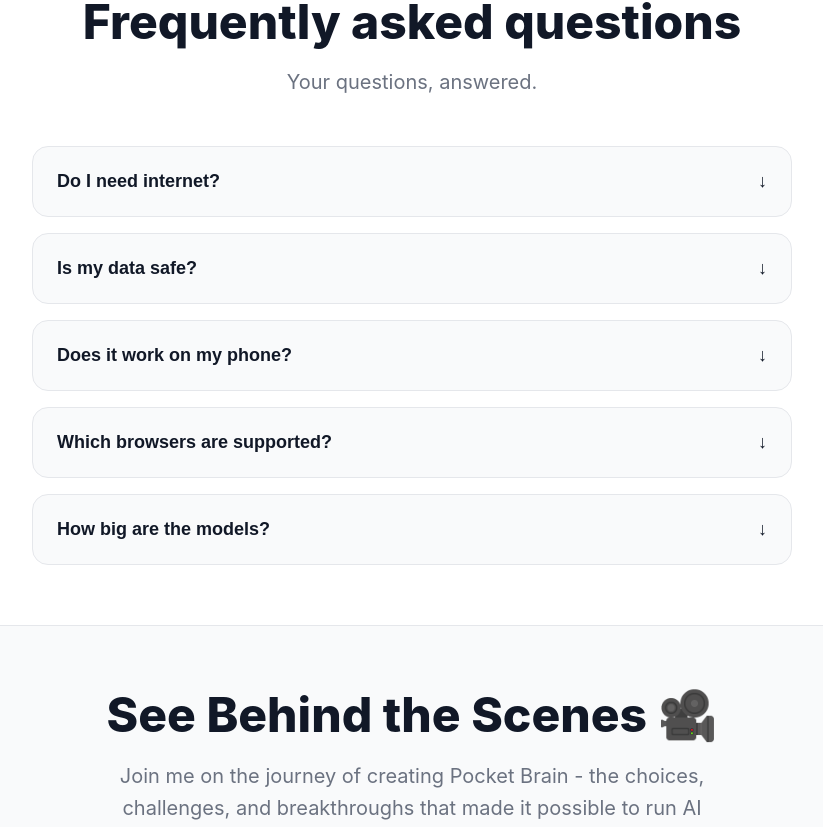
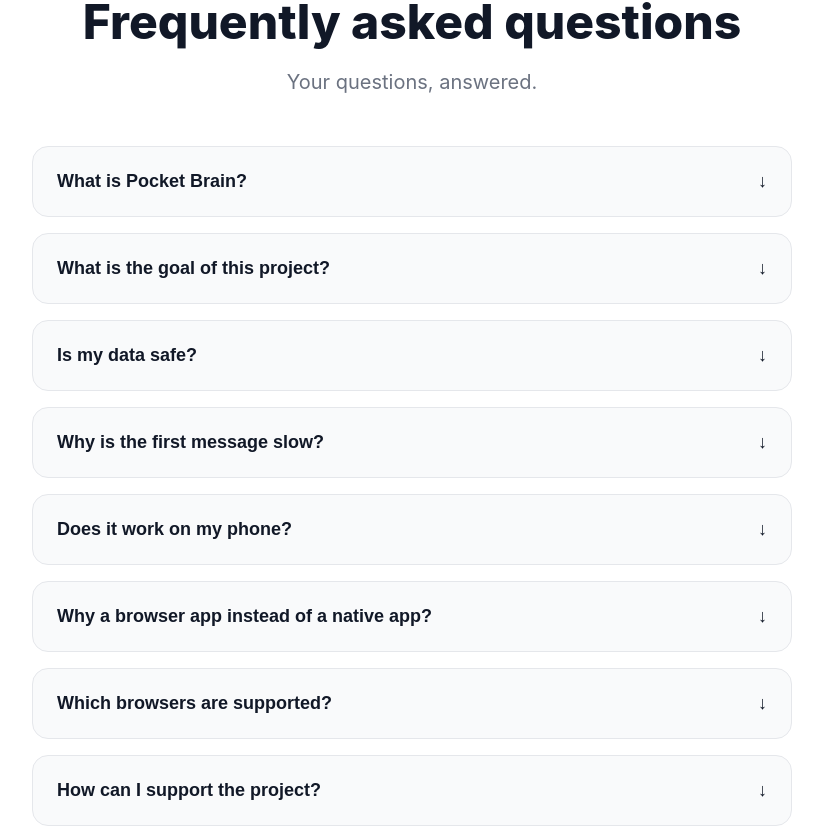
Before and after one commit to insertmike/runinbrowser-ai, a React (Vite) app in the folder examples/pocket-brain/: page / in a window 1280 px wide. Shown: the part 5264-6091 px from the top of the page, without its empty margins (228-1051 px from the left). Built offline with nearby package versions, Linux system fonts and the light colour scheme.

Commit message:
update FAQ

```diff
--- a/examples/pocket-brain/src/features/chat/modals/FAQModal/FAQModal.tsx
+++ b/examples/pocket-brain/src/features/chat/modals/FAQModal/FAQModal.tsx
@@ -48,6 +48,11 @@
       "Linux users: Ensure you have the latest Vulkan drivers installed. Safari users: You may need to enable 'WebGPU' in the Develop menu > Feature Flags. For best results, we recommend using the latest version of Chrome or Edge.",
   },
   {
+    question: "Why a browser app instead of a native app?",
+    answer:
+      "Our goal is maximum accessibility—no installations required, just open a link and run it. While browser environments can be more limited in memory management, especially on mobile, we are exploring native wrappers for the future to improve reliability. For now, we're focused on pushing the limits of what's possible directly in the web.",
+  },
+  {
     question: "How to become amazing humanbeing?",
     answer:
       "Join the community! You can support the project by starring it on GitHub or subscribing to the creator's YouTube channel for upcoming content in 2026.",
--- a/examples/pocket-brain/src/features/landing/data/faqData.ts
+++ b/examples/pocket-brain/src/features/landing/data/faqData.ts
@@ -5,28 +5,43 @@
 
 export const faqItems: FAQItem[] = [
   {
-    question: "Do I need internet?",
+    question: "What is Pocket Brain?",
     answer:
-      "No, Pocket Brain runs completely offline after the initial model download. Once loaded, you can use it anywhere - even at 30,000 feet with no WiFi.",
+      "Pocket Brain is an AI chat app that runs entirely in your web browser. Unlike ChatGPT or Claude, which send your messages to a server, Pocket Brain downloads a small AI model to your device and runs it locally using your computer's graphics card (GPU). This means it works offline and your data never leaves your device.",
+  },
+  {
+    question: "What is the goal of this project?",
+    answer:
+      "We aim to showcase the state-of-the-art in browser-based AI and empower anyone to run powerful models locally. We believe the future of AI is decentralized and private, and we are committed to supporting this direction by maintaining and expanding this project.",
   },
   {
     question: "Is my data safe?",
     answer:
-      "Yes, absolutely. Nothing leaves your device. All conversations happen locally in your browser. No data is sent to servers, tracked, or stored anywhere except locally on your device.",
+      "Yes, 100%. Since the AI model runs inside your browser, no text you type and no answer the AI generates is ever sent to a server. You can literally turn off your Wi-Fi after the model loads and it will still work perfectly.",
+  },
+  {
+    question: "Why is the first message slow?",
+    answer:
+      "When you first select a model, your browser needs to download the AI weights (usually 1-4GB) and load them into memory. This only happens once per model. After that, the model is cached on your device and will load instantly next time, even without internet.",
   },
   {
     question: "Does it work on my phone?",
     answer:
-      "Yes! We automatically select smaller, optimized models based on your device's hardware. While these compact models have limited knowledge, they're great for experiencing truly private AI on your phone.",
+      "Yes! Modern high-end Android phones (Pixel 8+, Galaxy S23+) and iPhones (15 Pro+) can run smaller models. By default smallest models are selected. Older devices may struggle due to memory and processing requirements.",
+  },
+  {
+    question: "Why a browser app instead of a native app?",
+    answer:
+      "Our goal is maximum accessibility - no installations required, just open a link and run it. While browser environments can be more limited in memory management, especially on mobile, we are exploring native wrappers for the future to improve reliability. For now, we're focused on pushing the limits of what's possible directly in the web.",
   },
   {
     question: "Which browsers are supported?",
     answer:
-      "Pocket Brain works best in modern browsers that support WebGPU, including Chrome, Edge, Safari and Firefox. Some browsers may require you to enable experimental WebGPU feature, we guide you through the process in the app.",
+      "Pocket Brain works best in modern browsers that support WebGPU, including Chrome, Edge, Safari and Firefox. For best results, we recommend using the latest version of Chrome or Edge.",
   },
   {
-    question: "How big are the models?",
+    question: "How can I support the project?",
     answer:
-      "Model sizes vary from 1GB to 8GB depending on the model you choose. Smaller models download faster and run quicker, while larger models provide better responses. You can switch between models anytime.",
+      "You can support the project by starring it on GitHub or subscribing to the creator's YouTube channel for upcoming content in 2026.",
   },
 ];
```
